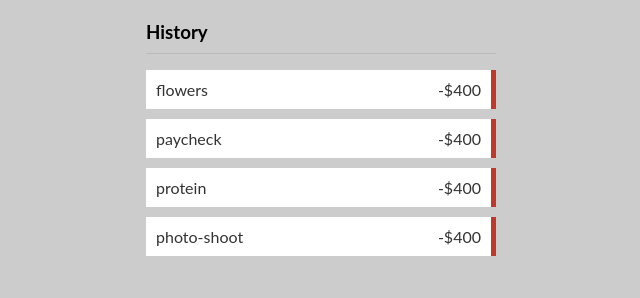
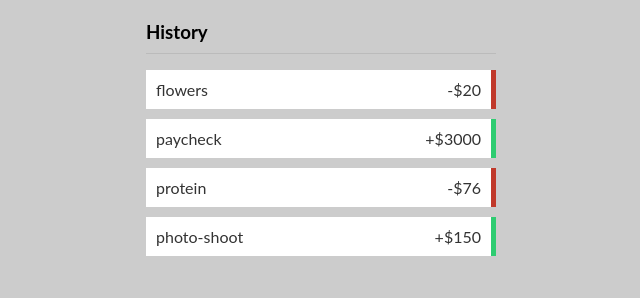
Before and after one commit to icylift/expense-tracker, a React (Create React App) app: page / in a window 1280 px wide. Shown: the part 229-527 px from the top of the page, without its empty margins (319-959 px from the left). Built offline with nearby package versions, Linux system fonts and the light colour scheme.

Commit message:
using global context to display transactions

```diff
--- a/src/components/Transaction.js
+++ b/src/components/Transaction.js
@@ -1,10 +1,13 @@
 import React from "react"
 
 
-function Transaction()  {
+function Transaction({ transaction })  {
+  const sign = transaction.amount < 0 ? '-' : '+';
   return(
     <div>
-
+        <li className={transaction.amount < 0 ? 'minus' : 'plus'}>
+          {transaction.text} <span>{sign}${Math.abs(transaction.amount)}</span><button className="delete-btn">x</button>
+        </li>
     </div>
   )
 }
--- a/src/components/TransactionList.js
+++ b/src/components/TransactionList.js
@@ -1,4 +1,5 @@
 import React, { useContext } from "react";
+import Transaction from "./Transaction";
 import { GlobalContext } from '../context/GlobalState'
 
 function TransactionList()  {
@@ -8,10 +9,7 @@
     <>
       <h3>History</h3>
       <ul className="list">
-      {transactions.map(transactions => (
-        <li className="minus">
-          {transactions.text} <span>-$400</span><button className="delete-btn">x</button>
-        </li>))}
+      {transactions.map(transaction => (<Transaction key={transaction.id} transaction={transaction}/>))}
 
       </ul>
     </>
```
